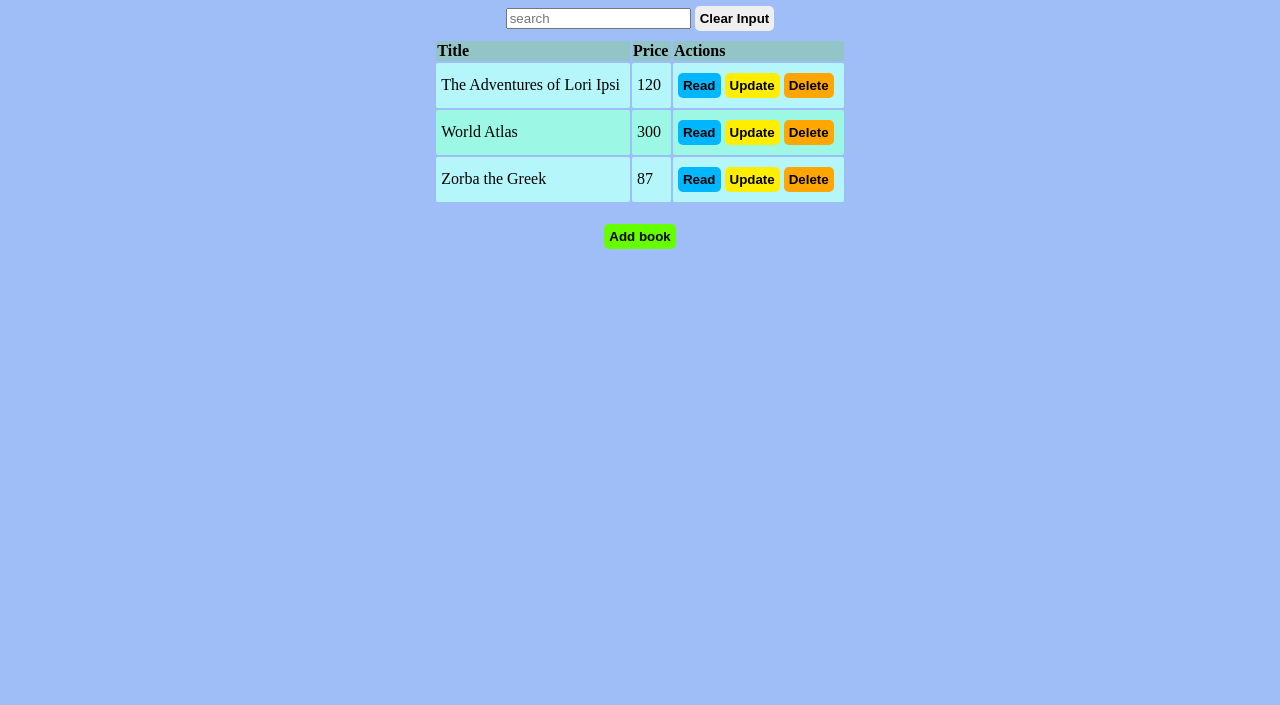
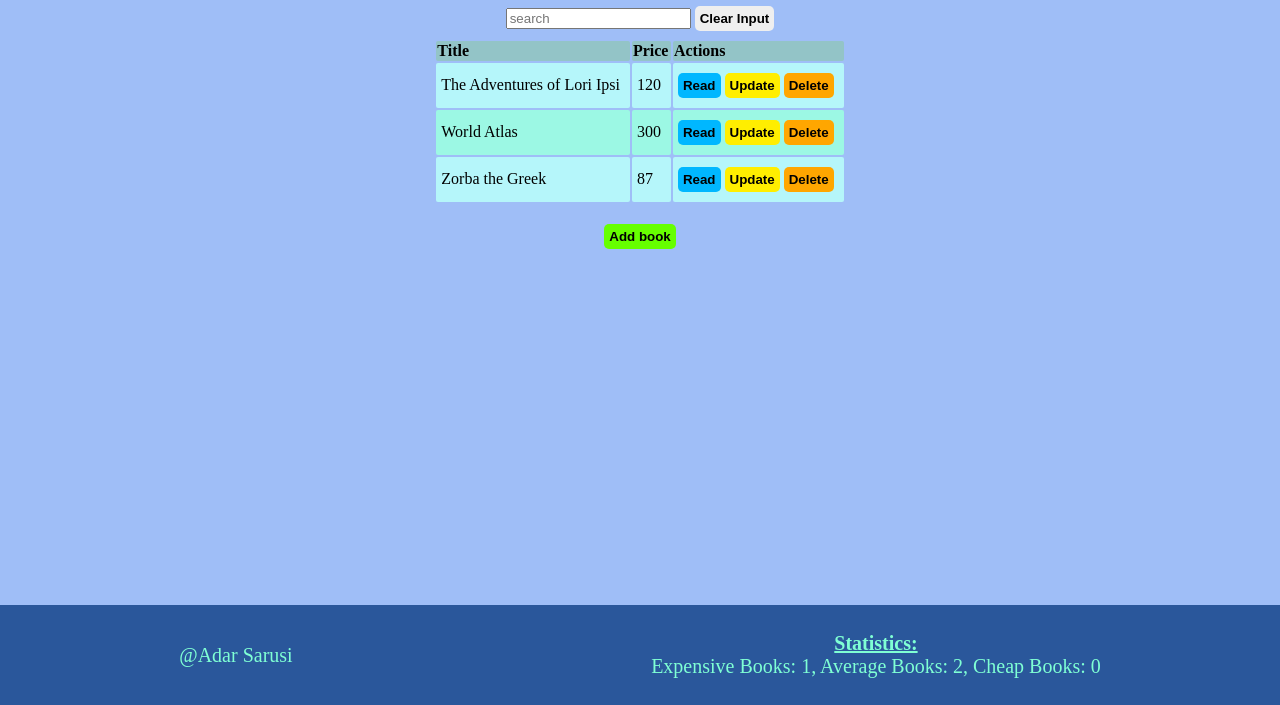
Before and after one commit to adarsarusi/Book-Shop, a plain HTML site: page index.html in a window 1280 px wide. Shown: the part 95-800 px from the top of the page. Drawn offline with Linux system fonts and the light colour scheme.

Commit message:
Added statistics feature at the footer of the page

```diff
--- a/css/style.css
+++ b/css/style.css
@@ -89,3 +89,31 @@ button{
     color: blueviolet;
     font-size: 30px;
 }
+
+.flex-container{
+    width: 100%;
+    height: 5em;
+    display: flex;
+    position: fixed;
+    bottom: 0;
+    justify-content: space-around;
+    align-items: center;
+
+    font-size: 20px;
+    color: aquamarine;
+    background-color: rgb(42, 87, 155);
+}
+
+.footer{
+    /* flex-grow: 1; */
+}
+
+aside{
+    /* display: flex;
+    flex-direction: column; */
+}
+
+.title{
+    font-weight: bold;
+    text-decoration-line: underline;
+}
--- a/index.html
+++ b/index.html
@@ -37,6 +37,15 @@
         </form>
     </dialog>
 
+    <footer class="flex-container">
+        <div class="footer">@Adar Sarusi</div>
+
+        <aside>
+        <div class="title">Statistics:</div>
+        <div class="stats"></div>
+        </aside>
+    </footer>
+
     <script src="js/storage.service.js"></script>
     <script src="js/book.controller.js"></script>
     <script src="js/book.service.js"></script>
--- a/js/book.controller.js
+++ b/js/book.controller.js
@@ -26,8 +26,17 @@ function renderBooks() {
 
     const elTable = document.querySelector('.book-shop')
     elTable.innerHTML = tableHeader + strHTMLs.join('')
+
+    renderStats()
 }
 
+function renderStats(){
+    const elStats = document.querySelector('.stats')
+
+    const bookStats = getBookStats()
+
+    elStats.innerHTML = `Expensive Books: ${bookStats.expensiveBooks}, Average Books: ${bookStats.averageBooks}, Cheap Books: ${bookStats.cheapBooks}`
+}
 
 function onRemoveBook(name) {
     removeBook(name)
--- a/js/book.service.js
+++ b/js/book.service.js
@@ -62,6 +62,13 @@ function getBookByName(name) {
     return book
 }
 
+function getBookStats(){
+    const expensiveBooks = gBooks.filter(book => book.price > 200).length
+    const averageBooks = gBooks.filter(book => book.price <= 200 && book.price >= 80).length
+    const cheapBooks = gBooks.filter(book => book.price < 80).length
+    return {expensiveBooks, averageBooks, cheapBooks}
+}
+
 function createBook(name, price){
     return { name, price }
 }
```
